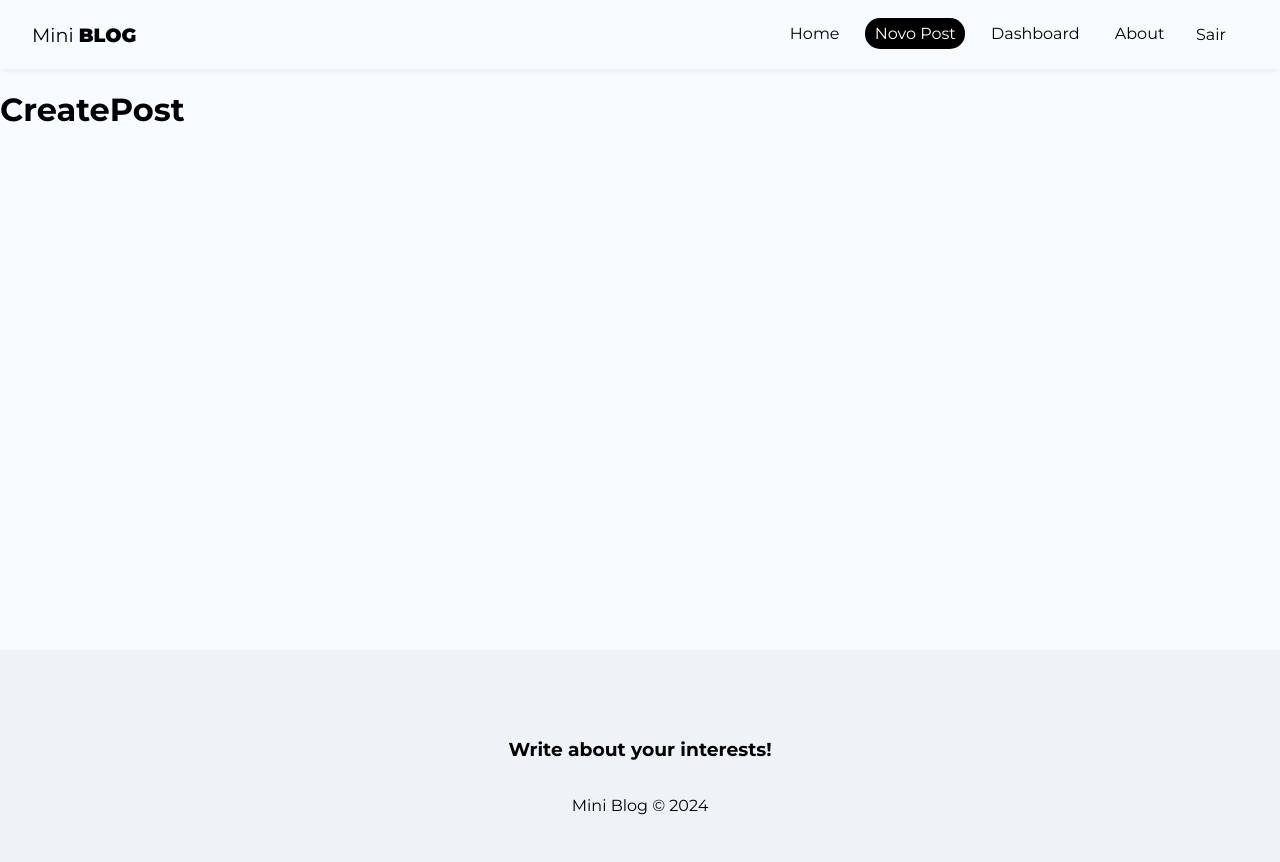
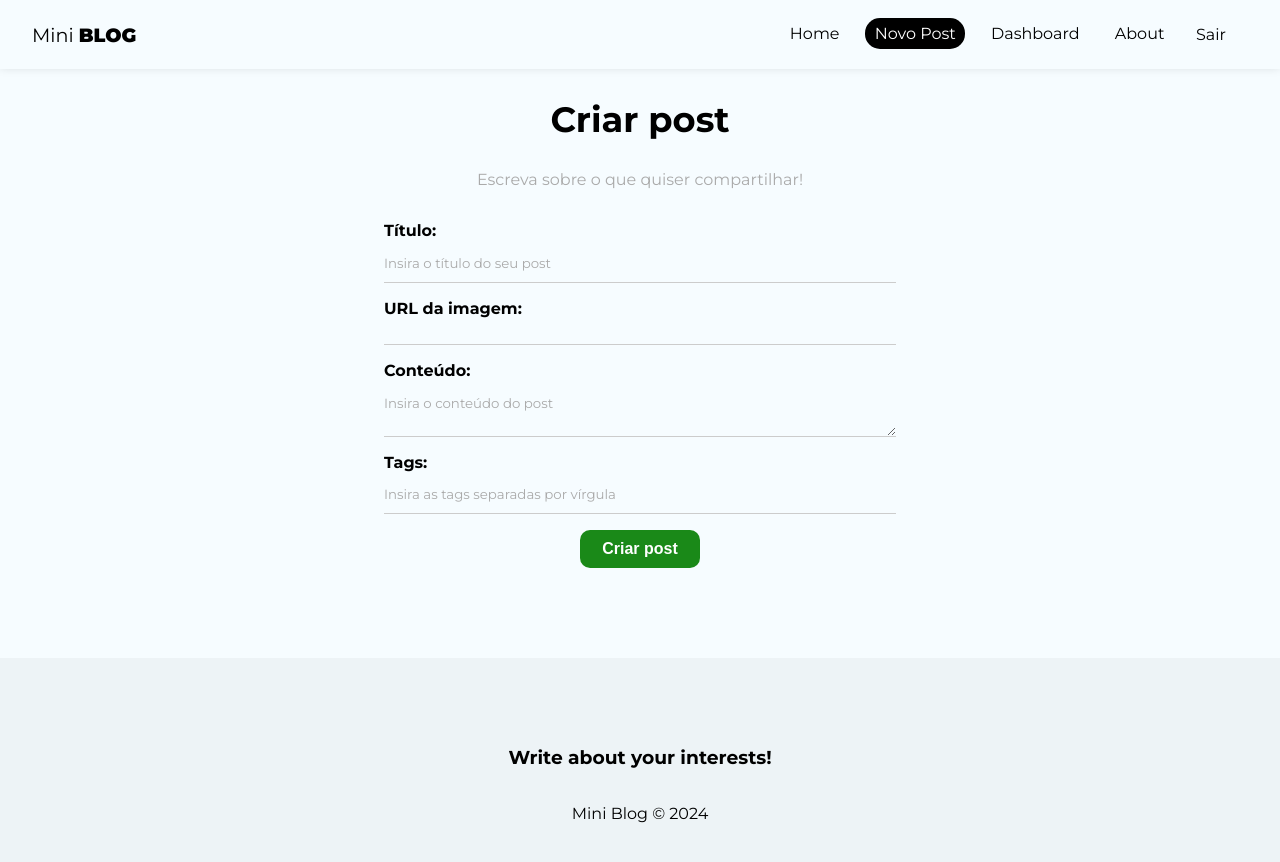
Before and after one commit to luigideff/React-MiniBlog, a React (Create React App) app: page /posts/create in a window 1280 px wide. Shown: the top 862 px of the page. Built offline with nearby package versions, Linux system fonts and the light colour scheme; no server answers; sample sign-in values are in the browser's storage.

Commit message:
Created New Post page front-end

```diff
--- a/src/hooks/useAuthentication.jsx
+++ b/src/hooks/useAuthentication.jsx
@@ -66,6 +66,30 @@
     signOut(auth);
   };
 
+  const login = async (data) => {
+    checkIfIsCancelled();
+    setLoading(true);
+    setError(null);
+
+    try {
+      await signInWithEmailAndPassword(auth, data.email, data.password);
+      setLoading(false);
+    } catch (error) {
+      let systemErrorMessage;
+
+      console.log(error.message);
+
+      if (error.message.includes("invalid-credential")) {
+        systemErrorMessage = "Usuário não existente ou senha incorreta.";
+      } else {
+        systemErrorMessage =
+          "Ocorreu um erro, por favor tente novamente mais tarde.";
+      }
+      setError(systemErrorMessage);
+      setLoading(false);
+    }
+  };
+
   useEffect(() => {
     return () => setCancelled(true);
   }, []);
@@ -76,5 +100,6 @@
     error,
     loading,
     logout,
+    login,
   };
 };
--- a/src/pages/CreatePost/CreatePost.jsx
+++ b/src/pages/CreatePost/CreatePost.jsx
@@ -1,10 +1,77 @@
 import React from "react";
 import styles from "./CreatePost.module.css";
+import { useState } from "react";
+import { useNavigate } from "react-router-dom";
+import { useAuthValue } from "../../context/AuthContext";
 
 const CreatePost = () => {
+  const [title, setTitle] = useState("");
+  const [image, setImage] = useState("");
+  const [body, setBody] = useState("");
+  const [tags, setTags] = useState([]);
+  const [formError, setFormError] = useState("");
+
+  const handleSubmit = (e) => {
+    e.preventDefault();
+  };
+
   return (
-    <div>
-      <h1>CreatePost</h1>
+    <div className={styles.create_post}>
+      <h2>Criar post</h2>
+      <p>Escreva sobre o que quiser compartilhar!</p>
+      <form onSubmit={handleSubmit}>
+        <label>
+          <span>Título:</span>
+          <input
+            type="text"
+            name="title"
+            placeholder="Insira o título do seu post"
+            onChange={(e) => setTitle(e.target.value)}
+            value={title}
+          />
+        </label>
+        <label>
+          <span>URL da imagem:</span>
+          <input
+            type="image"
+            name="title"
+            placeholder="Insira uma imagem para o seu post"
+            onChange={(e) => setImage(e.target.value)}
+            value={image}
+          />
+        </label>
+        <label>
+          <span>Conteúdo:</span>
+          <textarea
+            name="body"
+            required
+            placeholder="Insira o conteúdo do post"
+            onChange={(e) => setBody(e.target.value)}
+            value={body}
+            // id=""
+            // cols="30"
+            // rows="10"
+          ></textarea>
+        </label>
+        <label>
+          <span>Tags:</span>
+          <input
+            type="text"
+            name="tags"
+            placeholder="Insira as tags separadas por vírgula"
+            onChange={(e) => setTags(e.target.value)}
+            value={tags}
+          />
+        </label>
+        <button className="btn">Criar post</button>
+        {/* {!loading && <button className="btn">Cadastrar</button>}
+        {loading && (
+          <button className="btn" disabled>
+            Aguarde...
+          </button>
+        )}
+        {error && <p className="error">{error}</p>} */}
+      </form>
     </div>
   );
 };
--- a/src/pages/CreatePost/CreatePost.module.css
+++ b/src/pages/CreatePost/CreatePost.module.css
@@ -0,0 +1,12 @@
+.create_post {
+    text-align: center;
+  }
+
+  .create_post h2 {
+    font-size: 2.2em;
+  }
+
+  .create_post p {
+    color: #aaa;
+    margin-bottom: 2em;
+  }
--- a/src/pages/Login/Login.jsx
+++ b/src/pages/Login/Login.jsx
@@ -7,7 +7,7 @@
   const [email, setEmail] = useState("");
   const [password, setPassword] = useState("");
   const [error, setError] = useState("");
-  const { createUser, error: authError, loading } = useAuthentication();
+  const { login, error: authError, loading } = useAuthentication();
 
   const handleSubmit = async (e) => {
     e.preventDefault();
@@ -19,7 +19,7 @@
       password,
     };
 
-    const res = await createUser(user);
+    const res = await login(user);
 
     console.log(res);
   };
```
